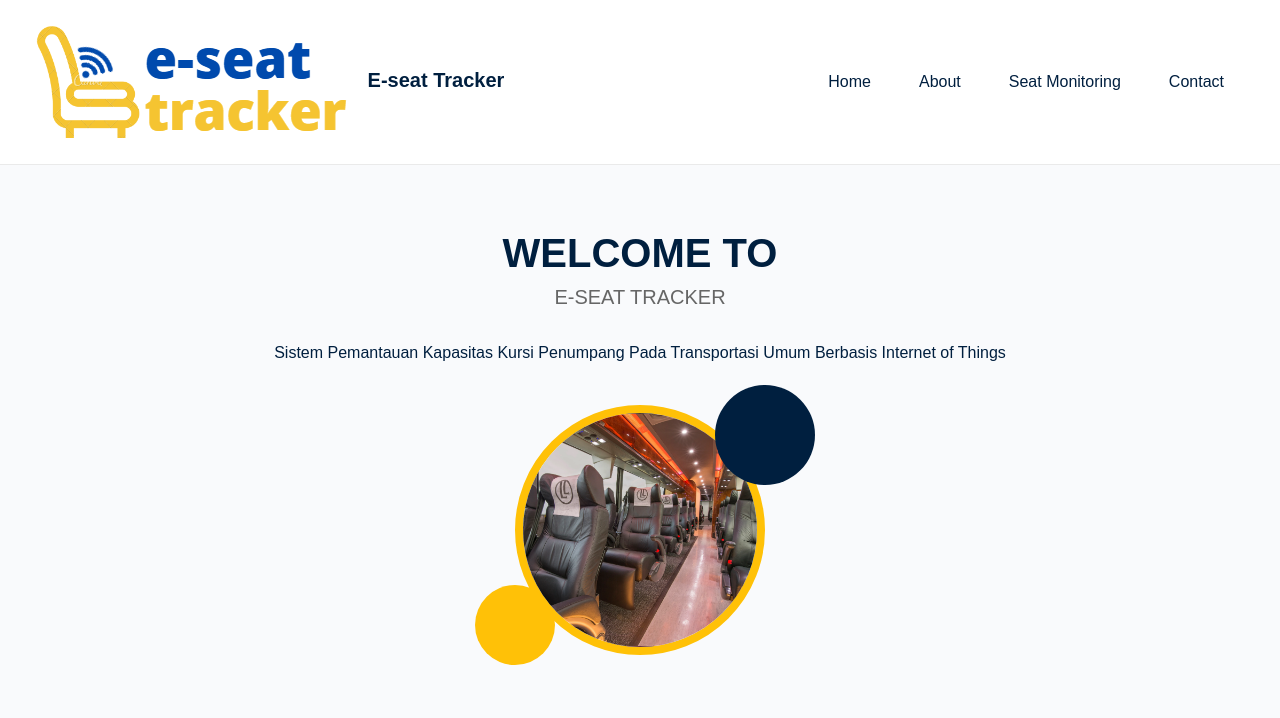
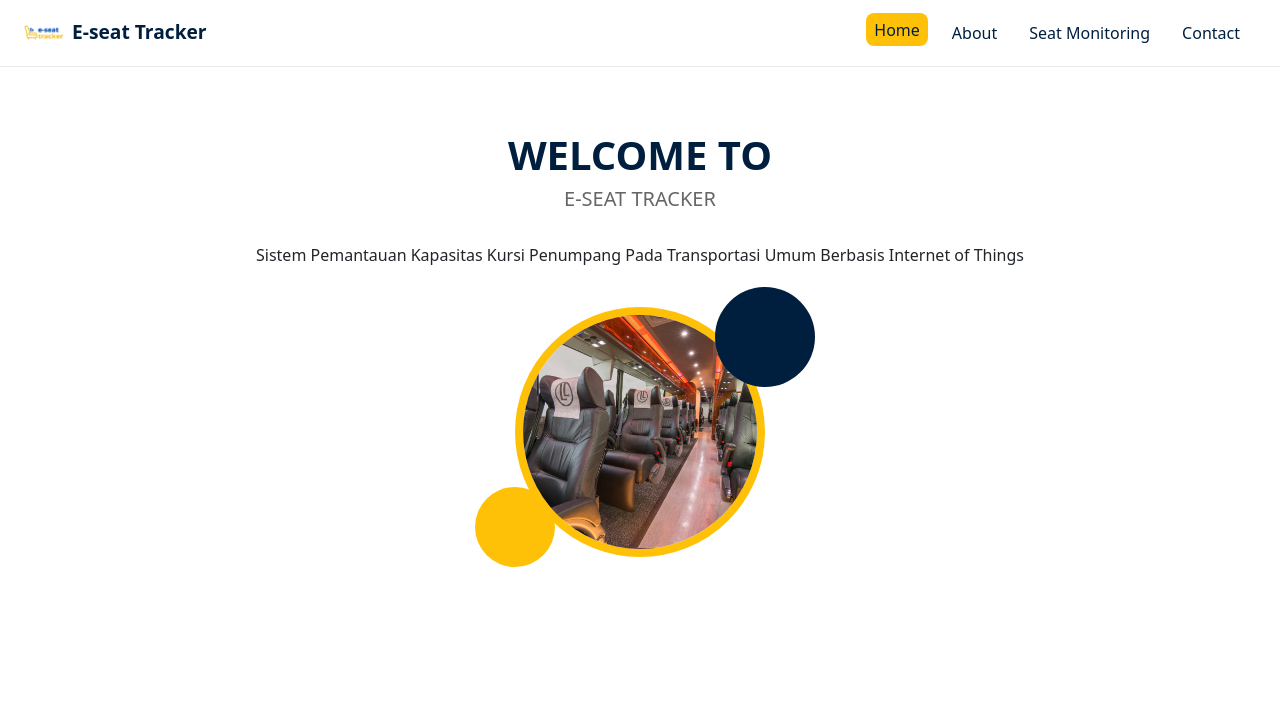
Before and after one commit to amurryd/Bus-Tracking-App, a Flask app: page / in a window 1280 px wide. Shown: the top 718 px of the page. Run offline with Flask 3, Linux system fonts and the light colour scheme.

Commit message:
Update index.html

```diff
--- a/Bus Seat Tracking/templates/index.html
+++ b/Bus Seat Tracking/templates/index.html
@@ -6,34 +6,14 @@
     <title>E-seat Tracker - Home</title>
     <link href="https://cdn.jsdelivr.net/npm/bootstrap@5.3.0-alpha3/dist/css/bootstrap.min.css" rel="stylesheet">
     <style>
-        /* Page Styling */
-        body {
-            background-color: #f9fafc;
-            color: #001f3f;
-            font-family: Arial, sans-serif;
-        }
-
-        /* Navbar Styling */
-        .navbar {
-            background-color: white;
-            border-bottom: 1px solid #eaeaea;
-            padding: 1rem 2rem;
-        }
-        .navbar-brand {
-            font-weight: bold;
-            color: #001f3f !important;
-        }
-        .navbar .nav-link {
-            color: #001f3f !important;
-            margin: 0 1rem;
-            font-weight: 500;
-        }
-        .navbar .nav-link:hover {
-            color: #007bff !important;
-        }
-        .navbar .navbar-brand img {
-            margin-right: 0.5rem;
-        }
+<style>
+        /* General Styling */
+        .body { background-color: #f9fafc; color: #001f3f; font-family: Arial, sans-serif; }
+        .navbar { background-color: white; padding: 0.8rem 1.5rem; border-bottom: 1px solid #eaeaea; }
+        .navbar-brand { font-weight: bold; color: #001f3f !important; font-size: 1.2rem; display: flex; align-items: center; }
+        .navbar-brand img { width: 40px; height: auto; margin-right: 0.5rem; }
+        .nav-link { color: #001f3f !important; margin: 0 0.5rem; font-weight: 500; }
+        .nav-link.active { background-color: #ffc107; border-radius: 0.5rem; padding: 0.3rem 0.8rem; }
 
         /* Header Section */
         .header-section {
```
